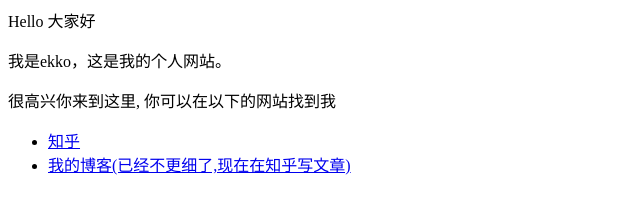
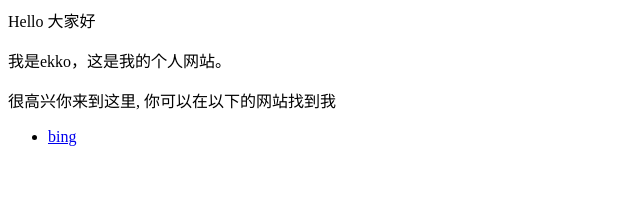
Before and after one commit to ekko-dongningyuan/ekko-dongningyuan.github.io, a plain HTML site: page index.html in a window 1280 px wide. Shown: the whole page, without its empty margins (0-640 px from the left). Drawn offline with Linux system fonts and the light colour scheme.

Commit message:
Update index.html

```diff
--- a/index.html
+++ b/index.html
@@ -3,6 +3,5 @@
 <p>很高兴你来到这里, 你可以在以下的网站找到我</p>
 
 <ul>
-  <li> <a href="https://www.zhihu.com/people/AJLoveChina">知乎</a> </li>
-  <li> <a href="http://hejie.nigeerhuo.com">我的博客(已经不更细了,现在在知乎写文章)</a> </li>
+  <li> <a href="https://www.bing.com">bing</a> </li>
 </ul>
```
